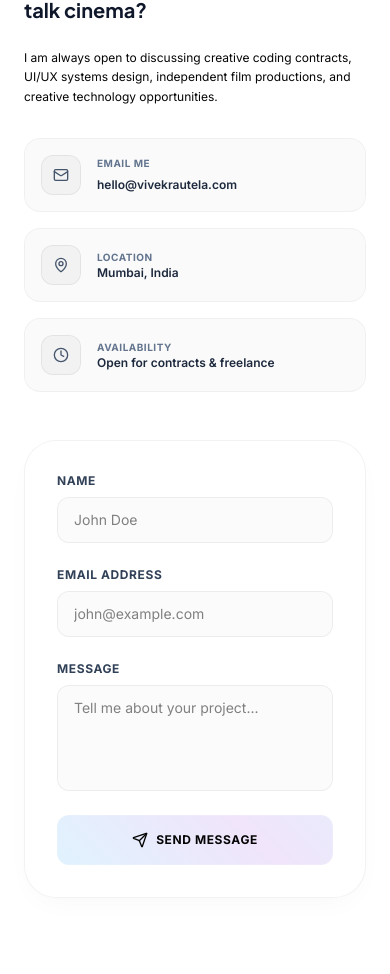
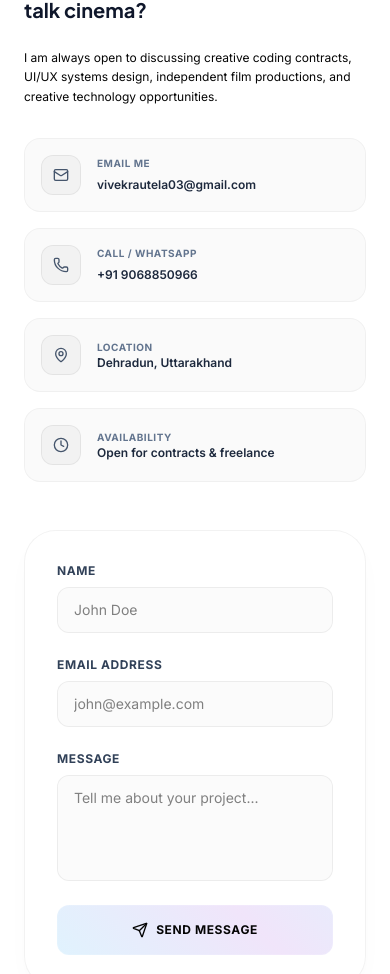
Before and after one commit to vivekrautela03-lang/vivekRautela_portfolio, a Next.js app: page / in a window 390 px wide. Shown: the part 6951-7925 px from the top of the page. Built offline with nearby package versions, Linux system fonts and the light colour scheme.

Commit message:
update-contact-info-email-phone-location

```diff
--- a/src/components/Contact.tsx
+++ b/src/components/Contact.tsx
@@ -1,7 +1,7 @@
 "use client";
 import React, { useState } from "react";
 import { motion, AnimatePresence } from "framer-motion";
-import { Send, CheckCircle2, Mail, MapPin, Clock } from "lucide-react";
+import { Send, CheckCircle2, Mail, MapPin, Clock, Phone } from "lucide-react";
 
 export default function Contact() {
   const [formData, setFormData] = useState({ name: "", email: "", message: "" });
@@ -77,8 +77,9 @@ export default function Contact() {
             {/* Quick contact rows */}
             <div className="space-y-4">
               {[
-                { icon: Mail, label: "Email Me", val: "hello@vivekrautela.com", link: "mailto:hello@vivekrautela.com" },
-                { icon: MapPin, label: "Location", val: "Mumbai, India", link: null },
+                { icon: Mail, label: "Email Me", val: "vivekrautela03@gmail.com", link: "mailto:vivekrautela03@gmail.com" },
+                { icon: Phone, label: "Call / WhatsApp", val: "+91 9068850966", link: "tel:+919068850966" },
+                { icon: MapPin, label: "Location", val: "Dehradun, Uttarakhand", link: null },
                 { icon: Clock, label: "Availability", val: "Open for contracts & freelance", link: null },
               ].map((row, idx) => (
                 <motion.div
```
